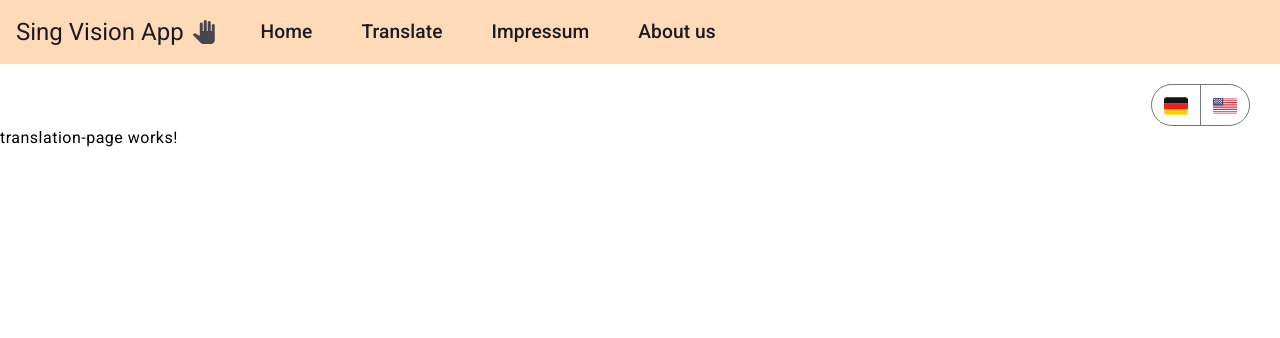
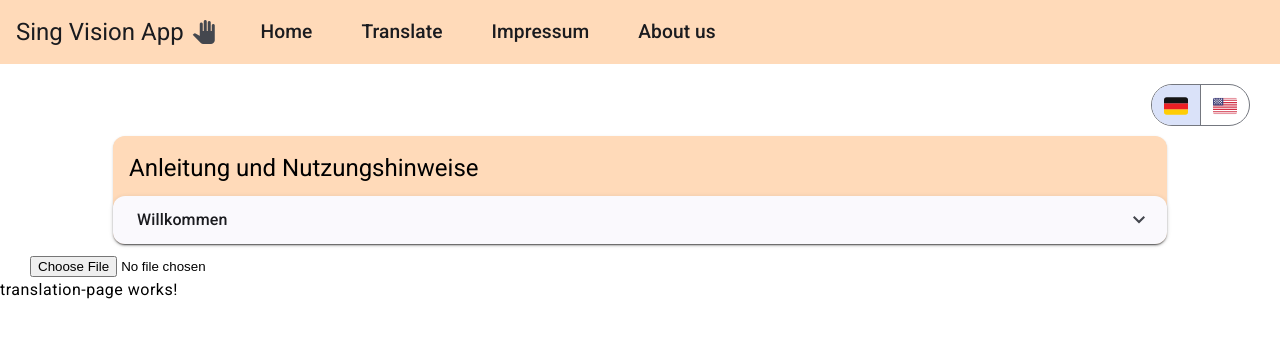
Before and after one commit to Studien-Shrooms/Sign-Vision-App, an Angular app in the folder SignVision/SignVisionApp/: page / in a window 1280 px wide. Both pictures are taken after a click on the button "Translate". Shown: the top 338 px of the page. Built offline with nearby package versions, Linux system fonts and the light colour scheme.

Commit message:
Translate sites based on selection

```diff
--- a/SignVision/SignVisionApp/src/app/app.component.html
+++ b/SignVision/SignVisionApp/src/app/app.component.html
@@ -42,6 +42,8 @@
 <div *ngIf="this.showHome == true">
     <h1>Hauptinhalt</h1>
     <p>Hier kommt der Hauptinhalt deiner Anwendung.</p>
+    <h3>{{ 'title' | translate }}</h3>
+    <p>{{ 'intro' | translate }}</p>
   </div>
   <div *ngIf="this.showImpressum == true">
     <app-impressum></app-impressum>
--- a/SignVision/SignVisionApp/src/app/app.component.ts
+++ b/SignVision/SignVisionApp/src/app/app.component.ts
@@ -3,6 +3,7 @@ import { BreakpointObserver, Breakpoints } from '@angular/cdk/layout';
 import {MatButtonToggleModule} from '@angular/material/button-toggle';
 import { MatIconRegistry } from '@angular/material/icon';
 import { DomSanitizer } from '@angular/platform-browser';
+import { TranslationService } from './translation.service';
 
 @Component({
   selector: 'app-root',
@@ -19,8 +20,9 @@ export class AppComponent {
   translationview = false;
   isSmallScreen = false;
   showHome = true;
+  selectedLanguage ="";
 
-  constructor(private breakpointObserver: BreakpointObserver, private iconRegistry: MatIconRegistry, private sanitizer: DomSanitizer) {
+  constructor(private breakpointObserver: BreakpointObserver, private iconRegistry: MatIconRegistry, private sanitizer: DomSanitizer, private translationService: TranslationService) {
     this.breakpointObserver.observe([Breakpoints.Handset]).subscribe(result => {
       this.isSmallScreen = result.matches;
     });
@@ -32,6 +34,10 @@ export class AppComponent {
       'usa_flag',
       this.sanitizer.bypassSecurityTrustResourceUrl('assets/svg-icons/flag-us-svgrepo-com.svg')
     );
+  }
+  ngOnInit(): void {
+    // Lade Übersetzungen
+    this.translationService.loadTranslations();
   }
   hidePages() {
     this.showImpressum = false;
--- /dev/null
+++ b/SignVision/SignVisionApp/src/app/translate.pipe.ts
@@ -0,0 +1,15 @@
+import { Pipe, PipeTransform } from '@angular/core';
+import { TranslationService } from './translation.service';
+
+@Pipe({
+  name: 'translate'
+})
+export class TranslatePipe implements PipeTransform {
+
+  constructor(private translationService: TranslationService) {}
+
+  transform(value: string): string {
+    return this.translationService.getTranslation(value);
+  }
+
+}
--- a/SignVision/SignVisionApp/src/app/translation-page/translation-page.component.css
+++ b/SignVision/SignVisionApp/src/app/translation-page/translation-page.component.css
@@ -3,3 +3,16 @@
     display:flex;
     margin: 20px 30px 0 0;
 }
+.translation {
+    margin: 0 0 0 30px;
+}
+.disclaimer{
+    margin: 10px 20px 10px 20px;
+    justify-content: center;
+    display:flex;
+}
+.disclaimer-card{
+    border:none;
+    max-width:85%;
+    background-color: peachpuff;
+}
--- a/SignVision/SignVisionApp/src/app/translation-page/translation-page.component.html
+++ b/SignVision/SignVisionApp/src/app/translation-page/translation-page.component.html
@@ -1,7 +1,35 @@
 <div class = "languageSelection">
-    <mat-button-toggle-group name="languageSelection" aria-label="LanguageSelection" [hideSingleSelectionIndicator]="true">
+    <mat-button-toggle-group name="languageSelection" aria-label="LanguageSelection" [(ngModel)]="selectedLanguage" [hideSingleSelectionIndicator]="true" (valueChange)="setLanguage()">
     <mat-button-toggle value="de"><mat-icon svgIcon="germany_flag" alt="DE"></mat-icon></mat-button-toggle>
     <mat-button-toggle value="aen"><mat-icon svgIcon="usa_flag" alt="AEN"></mat-icon></mat-button-toggle>
   </mat-button-toggle-group>
 </div>
+<div class="disclaimer">
+    <mat-card class="disclaimer-card">
+        <mat-card-header>
+          <mat-card-title>
+            <h6>Anleitung und Nutzungshinweise</h6>
+          </mat-card-title>
+        </mat-card-header>
+        <mat-expansion-panel>
+          <mat-expansion-panel-header>
+            Willkommen
+          </mat-expansion-panel-header>
+          <p>
+            Wir freuen uns sehr, dass Sie sich für einen Versuch mit unserer Plattform entschieden haben! Das Übersetzungstool, das Sie hier vorfinden, ist das Ergebnis einer intensiven Forschungsarbeit und basiert auf einer künstlichen Intelligenz (KI), die speziell für diesen Zweck von uns entwickelt und trainiert wurde.
+            <br> <br>
+            Wir sind stets bemüht, Fehler zu minimieren und die Qualität auf höchstem Niveau zu halten. Eine absolute Fehlerfreiheit können wir jedoch, gerade aufgrund der Verwendung von KI,  nicht garantieren. Daher empfehlen wir Ihnen, besonders wichtige oder sensible Informationen zusätzlich zu überprüfen. So können Sie sicher sein, dass alles korrekt übersetzt wurde.
+            <br> <br>
+            Bei unserem Tool können Sie entscheiden, ob sie von der Deutschen Gebärdensprache in Deutsch oder von American Sign Language in Amerikanisches Englisch übersetzen möchten. Die entsprechende Sprache können sie über die Flaggen am oberen rechten Bildrand wählen. Um den Vorgang zu starten können sie über das Eingabefeld Videos hochladen, welche anschließend übersetzt und das Ergebnis als Text zurückgegeben wird.
+          </p>
+        </mat-expansion-panel>
+      </mat-card>
+</div>
+<div class="translation">
+    <div class="preview">
+        <img *ngIf="fileType === 'image'" [src]="fileUrl" alt="Preview" style="max-width: 100%; max-height: 300px;">
+        <video *ngIf="fileType === 'video'" [src]="fileUrl" controls  style="max-width: 100%; max-height: 300px;"></video>
+    </div>
+    <input type="file" class="file-upload" accept="image/*, video/*" onchange="console.log(event.target.files)">
+</div>
 <p>translation-page works!</p>
--- a/SignVision/SignVisionApp/src/app/translation-page/translation-page.component.ts
+++ b/SignVision/SignVisionApp/src/app/translation-page/translation-page.component.ts
@@ -1,4 +1,5 @@
 import { Component } from '@angular/core';
+import { TranslationService } from '../translation.service';
 
 @Component({
   selector: 'app-translation-page',
@@ -6,5 +7,34 @@ import { Component } from '@angular/core';
   styleUrl: './translation-page.component.css'
 })
 export class TranslationPageComponent {
+  constructor(private translationService: TranslationService) {}
+  selectedLanguage: string = 'de';
 
+  fileUrl: string | ArrayBuffer | null = null;
+  fileType: string = '';
+
+  onFileChange(event: any) {
+    const file = event.target.files[0];
+
+    if (file) {
+      const reader = new FileReader();
+
+      if (file.type.startsWith('image')) {
+        this.fileType = 'image';
+      } else if (file.type.startsWith('video')) {
+        this.fileType = 'video';
+      }
+
+      reader.onload = () => {
+        this.fileUrl = reader.result;
+      };
+
+      reader.readAsDataURL(file);
+    }
+  }
+
+  setLanguage() {
+    console.log('Ausgewählte Sprache:', this.selectedLanguage);
+    this.translationService.setLanguage(this.selectedLanguage);
+  }
 }
--- /dev/null
+++ b/SignVision/SignVisionApp/src/app/translation.service.ts
@@ -0,0 +1,38 @@
+import { Injectable } from '@angular/core';
+import { BehaviorSubject } from 'rxjs';
+import { HttpClient } from '@angular/common/http';
+
+@Injectable({
+  providedIn: 'root',
+})
+export class TranslationService {
+  public selectedLanguage: string = 'de'; // Standardwert
+  private translations: any = {};
+  private languageSubject = new BehaviorSubject<string>(this.selectedLanguage);
+
+  constructor(private http: HttpClient) {}
+
+  // Methode zum Laden der Übersetzungen aus einer JSON-Datei
+  loadTranslations(): void {
+    this.http.get('assets/translations.json').subscribe((translations) => {
+      this.translations = translations;
+      this.languageSubject.next(this.selectedLanguage); // Setze die Sprache nach dem Laden der Übersetzungen
+    });
+  }
+
+  // Methode zum Setzen der Sprache
+  setLanguage(language: string): void {
+    this.selectedLanguage = language;
+    this.languageSubject.next(language); // Informiere alle Abonnenten über die Änderung
+  }
+
+  // Methode, um den Text basierend auf der aktuellen Sprache zu holen
+  getTranslation(key: string): string {
+    return this.translations[this.selectedLanguage]?.[key] || key;
+  }
+
+  // Observable, das die aktuelle Sprache überwacht
+  get currentLanguage() {
+    return this.languageSubject.asObservable();
+  }
+}
--- /dev/null
+++ b/SignVision/SignVisionApp/src/assets/translations.json
@@ -0,0 +1,10 @@
+{
+    "de": {
+      "title": "Willkommen auf unserer Plattform!",
+      "intro": "Wir bieten eine KI-gestützte Übersetzungsplattform."
+    },
+    "aen": {
+      "title": "Welcome to our platform!",
+      "intro": "We provide an AI-powered translation platform."
+    }
+  }
```
Also changed, not shown: SignVision/SignVisionApp/src/app/app.module.ts (+13 -4 lines), 2 other files (tests, documents, lock files or other folders).
